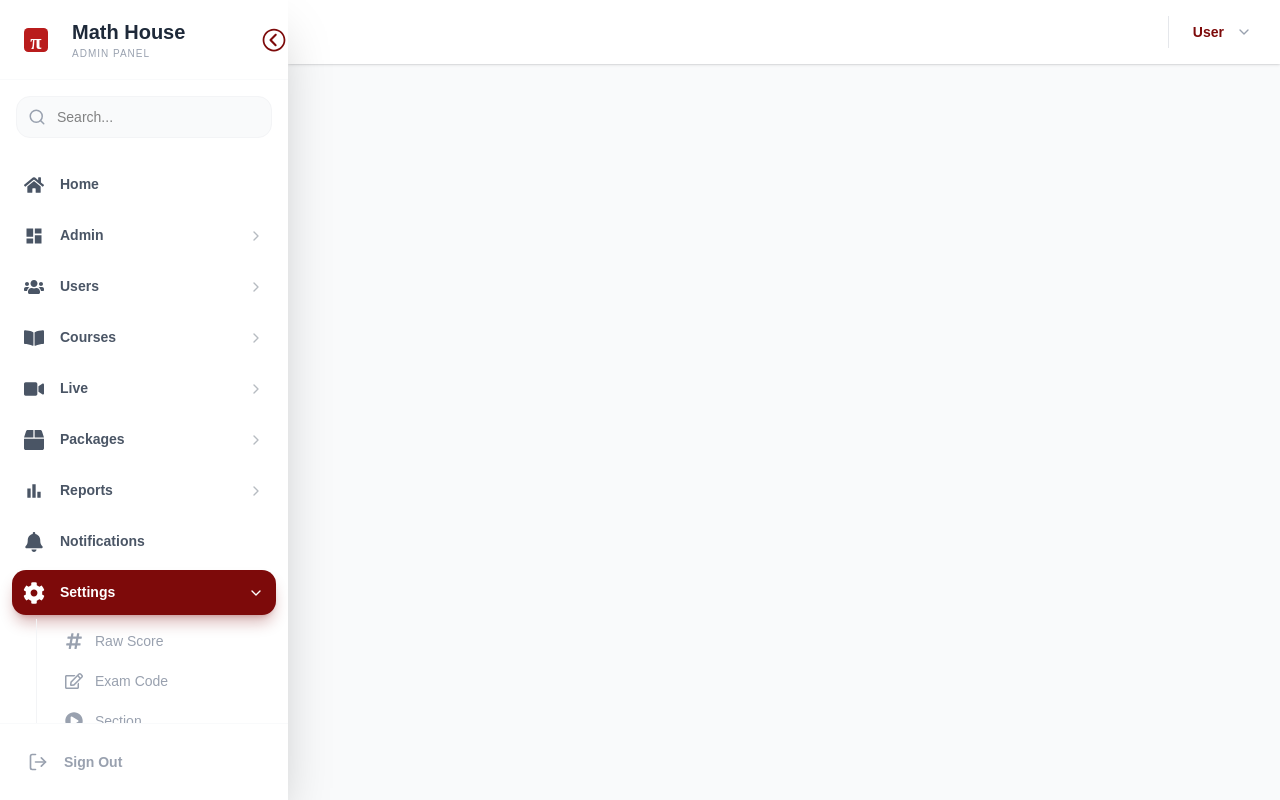
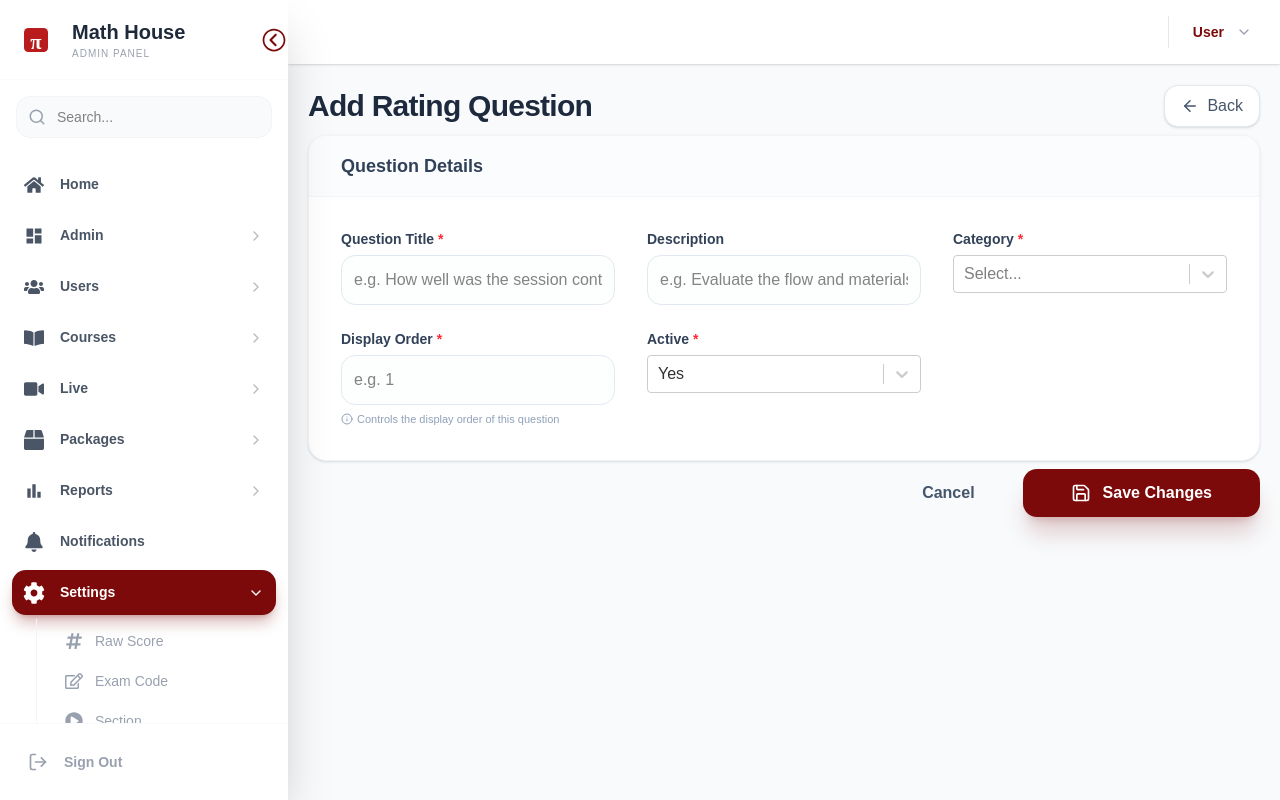
Before and after one commit to YahyaOsama2612/AdminMathHouse, a React (Vite) app: page /admin/settings/rating-questions/add in a window 1280 px wide. Built offline with nearby package versions, Linux system fonts and the light colour scheme; sample sign-in values are in the browser's storage.

Commit message:
rating question

```diff
--- a/src/Layout/AdminLayout.jsx
+++ b/src/Layout/AdminLayout.jsx
@@ -133,6 +133,7 @@ const menuItems = [
       { title: "Exam Code", path: "/admin/settings/examcode", icon: <FaRegEdit size={18} /> },
       { title: "Section", path: "/admin/settings/section", icon: <FaPlayCircle size={18} /> },
       { title: "Currency", path: "/admin/settings/currency", icon: <FaDollarSign size={18} /> },
+      { title: "Rating Questions", path: "/admin/settings/rating-questions", icon: <FaClipboardList size={18} /> },
     ],
   },
   {
--- /dev/null
+++ b/src/pages/Admin/Settings/RatingQuestions/AddRatingQuestion.jsx
@@ -0,0 +1,104 @@
+import React, { useMemo } from "react";
+import { useNavigate } from "react-router-dom";
+import AddPage from "@/components/AddPage";
+import usePost from "@/hooks/usePost";
+
+const AddRatingQuestion = () => {
+  const navigate = useNavigate();
+  const { postData, loading: saving } = usePost("/api/admin/rating-questions");
+
+  const fields = useMemo(
+    () => [
+      {
+        name: "title",
+        label: "Question Title",
+        type: "text",
+        required: true,
+        placeholder: "e.g. How well was the session content organized?",
+        section: "Question Details",
+      },
+      {
+        name: "description",
+        label: "Description",
+        type: "text",
+        required: false,
+        placeholder: "e.g. Evaluate the flow and materials provided",
+        section: "Question Details",
+      },
+      {
+        name: "category",
+        label: "Category",
+        type: "select",
+        required: true,
+        section: "Question Details",
+        options: [
+          { label: "Academic", value: "academic" },
+          { label: "Behavioral", value: "behavioral" },
+          { label: "General", value: "general" },
+        ],
+      },
+      {
+        name: "order",
+        label: "Display Order",
+        type: "number",
+        required: true,
+        placeholder: "e.g. 1",
+        section: "Question Details",
+        min: 1,
+        helperText: "Controls the display order of this question",
+      },
+      {
+        name: "isActive",
+        label: "Active",
+        type: "select",
+        required: true,
+        section: "Question Details",
+        options: [
+          { label: "Yes", value: "true" },
+          { label: "No", value: "false" },
+        ],
+      },
+    ],
+    []
+  );
+
+  const initialFormValues = useMemo(
+    () => ({
+      title: "",
+      description: "",
+      category: "",
+      order: "",
+      isActive: "true",
+    }),
+    []
+  );
+
+  const onSave = async (formData) => {
+    const payload = {
+      title: formData.title,
+      description: formData.description,
+      category: formData.category,
+      order: Number(formData.order),
+      isActive: formData.isActive === "true",
+    };
+
+    try {
+      await postData(payload, "/api/admin/rating-questions", "Rating question added successfully");
+      navigate("/admin/settings/rating-questions");
+    } catch (error) {
+      throw error;
+    }
+  };
+
+  return (
+    <AddPage
+      title="Add Rating Question"
+      fields={fields}
+      onSave={onSave}
+      onCancel={() => navigate("/admin/settings/rating-questions")}
+      initialData={initialFormValues}
+    />
+  );
+};
+
+export default AddRatingQuestion;
--- /dev/null
+++ b/src/pages/Admin/Settings/RatingQuestions/EditRatingQuestion.jsx
@@ -0,0 +1,109 @@
+import React, { useMemo } from "react";
+import { useNavigate, useParams } from "react-router-dom";
+import AddPage from "@/components/AddPage";
+import useGet from "@/hooks/useGet";
+import usePut from "@/hooks/usePut";
+import Loader from "@/components/Loader";
+import Errorpage from "@/components/Errorpage";
+
+const EditRatingQuestion = () => {
+  const navigate = useNavigate();
+  const { id } = useParams();
+
+  const { data: questionRes, loading: loadingOne, error } = useGet(
+    `/api/admin/rating-questions/${id}`
+  );
+
+  const { putData, loading: saving } = usePut(`/api/admin/rating-questions/${id}`);
+
+  const fields = useMemo(
+    () => [
+      {
+        name: "title",
+        label: "Question Title",
+        type: "text",
+        required: true,
+        placeholder: "e.g. How well was the session content organized?",
+        section: "Question Details",
+      },
+      {
+        name: "description",
+        label: "Description",
+        type: "text",
+        required: false,
+        placeholder: "e.g. Evaluate the flow and materials provided",
+        section: "Question Details",
+      },
+      {
+        name: "category",
+        label: "Category",
+        type: "select",
+        required: true,
+        section: "Question Details",
+        options: [
+          { label: "Academic", value: "academic" },
+          { label: "Behavioral", value: "behavioral" },
+          { label: "General", value: "general" },
+        ],
+      },
+      {
+        name: "order",
+        label: "Display Order",
+        type: "number",
+        required: true,
+        placeholder: "e.g. 1",
+        section: "Question Details",
+        min: 1,
+        helperText: "Controls the display order of this question",
+      },
+      {
+        name: "isActive",
+        label: "Active",
+        type: "select",
+        required: true,
+        section: "Question Details",
+        options: [
+          { label: "Yes", value: "true" },
+          { label: "No", value: "false" },
+        ],
+      },
+    ],
+    []
+  );
+
+  const onSave = async (formData) => {
+    const payload = {
+      title: formData.title,
+      description: formData.description,
+      category: formData.category,
+      order: Number(formData.order),
+      isActive: formData.isActive === "true",
+    };
+
+    await putData(payload, `/api/admin/rating-questions/${id}`, "Rating question updated successfully");
+    navigate("/admin/settings/rating-questions");
+  };
+
+  if (loadingOne) return <Loader />;
+  if (error) return <Errorpage />;
+
+  const question = questionRes?.data?.data || {};
+
+  return (
+    <AddPage
+      title="Edit Rating Question"
+      fields={fields}
+      onSave={onSave}
+      onCancel={() => navigate("/admin/settings/rating-questions")}
+      initialData={{
+        title: question?.title || "",
+        description: question?.description || "",
+        category: question?.category || "",
+        order: question?.order || "",
+        isActive: question?.isActive ? "true" : "false",
+      }}
+    />
+  );
+};
+
+export default EditRatingQuestion;
--- /dev/null
+++ b/src/pages/Admin/Settings/RatingQuestions/RatingQuestions.jsx
@@ -0,0 +1,107 @@
+import { useNavigate } from "react-router-dom";
+import ReusableTable from "@/components/ReusableTable";
+import useGet from "@/hooks/useGet";
+import React, { useMemo, useState } from "react";
+import ConfirmDeleteModal from "@/components/ConfirmDeleteModal";
+import useDelete from "@/hooks/useDelete";
+import usePut from "@/hooks/usePut";
+import Loader from "@/components/Loader";
+import Errorpage from "@/components/Errorpage";
+
+const RatingQuestions = () => {
+  const navigate = useNavigate();
+
+  const { data, loading, refetch, error } = useGet("/api/admin/rating-questions");
+  const { deleteData, loading: deleteLoading } = useDelete();
+  const { putData, loading: toggleLoading } = usePut();
+
+  const [openDeleteModal, setOpenDeleteModal] = useState(false);
+  const [selectedRow, setSelectedRow] = useState(null);
+
+  const handleDelete = (row) => {
+    setSelectedRow(row);
+    setOpenDeleteModal(true);
+  };
+
+  const confirmDelete = async () => {
+    try {
+      await deleteData(`/api/admin/rating-questions/${selectedRow.id}`);
+      setOpenDeleteModal(false);
+      setSelectedRow(null);
+      refetch();
+    } catch (e) {
+      throw e;
+    }
+  };
+
+  const handleToggleStatus = async (row) => {
+    try {
+      await putData({}, `/api/admin/rating-questions/${row.id}/toggle`, "Status updated successfully");
+      refetch();
+    } catch (e) {
+      throw e;
+    }
+  };
+
+  const columns = [
+    { header: "Title", key: "title" },
+    { header: "Description", key: "description" },
+    {
+      header: "Category",
+      key: "category",
+      filterable: true,
+      filterType: "select",
+    },
+    { header: "Order", key: "order" },
+  ];
+
+  const tableData = useMemo(() => {
+    const questions = data?.data?.data || [];
+    return (
+      (Array.isArray(questions) ? questions : []).map((q) => ({
+        id: q.id,
+        title: q.title,
+        description: q.description,
+        category: q.category,
+        order: q.order,
+        status: q.isActive ? "active" : "inactive",
+        raw: q,
+      }))
+    );
+  }, [data]);
+
+  const handleEdit = (row) => {
+    navigate(`/admin/settings/rating-questions/edit/${row.id}`);
+  };
+
+  if (loading) return <Loader />;
+  if (error) return <Errorpage />;
+
+  return (
+    <div>
+      <ReusableTable
+        title="Rating Questions"
+        titleAdd="Rating Question"
+        columns={columns}
+        data={tableData}
+        loading={loading || deleteLoading || toggleLoading}
+        onAddClick={() => navigate("/admin/settings/rating-questions/add")}
+        onEdit={handleEdit}
+        onDelete={handleDelete}
+        showStatusInActions={true}
+        onToggleStatus={handleToggleStatus}
+        statusKey="status"
+      />
+
+      <ConfirmDeleteModal
+        open={openDeleteModal}
+        onClose={() => setOpenDeleteModal(false)}
+        onConfirm={confirmDelete}
+        title="Delete Rating Question"
+        description={`Are you sure you want to delete "${selectedRow?.title}" ?`}
+      />
+    </div>
+  );
+};
+
+export default RatingQuestions;
```
Also changed, not shown: src/Router/router.jsx (+8 -0 lines).
